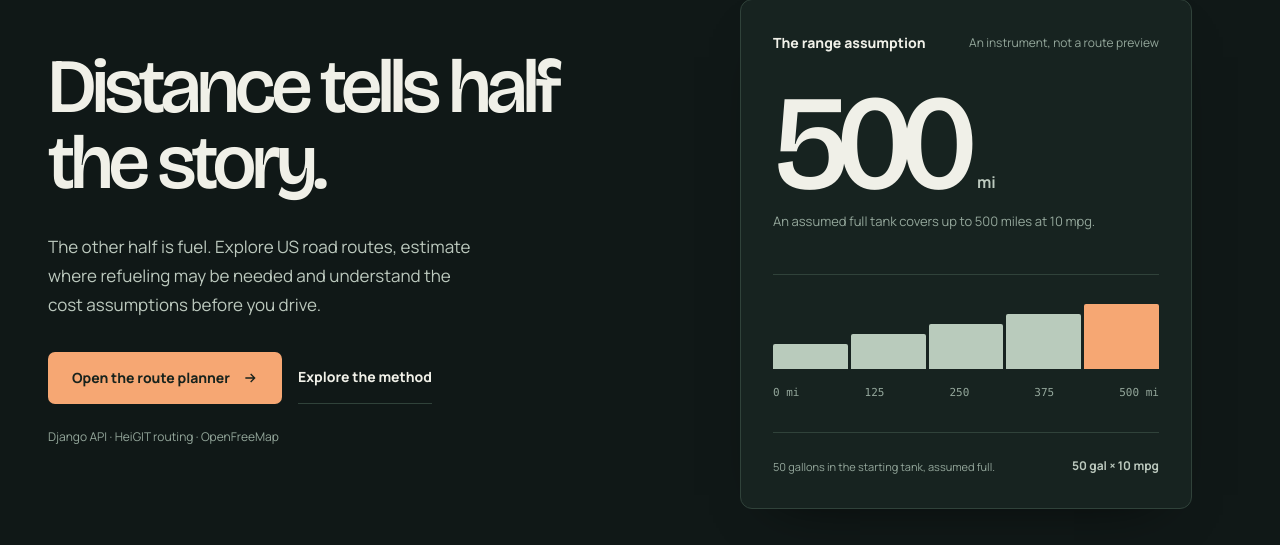
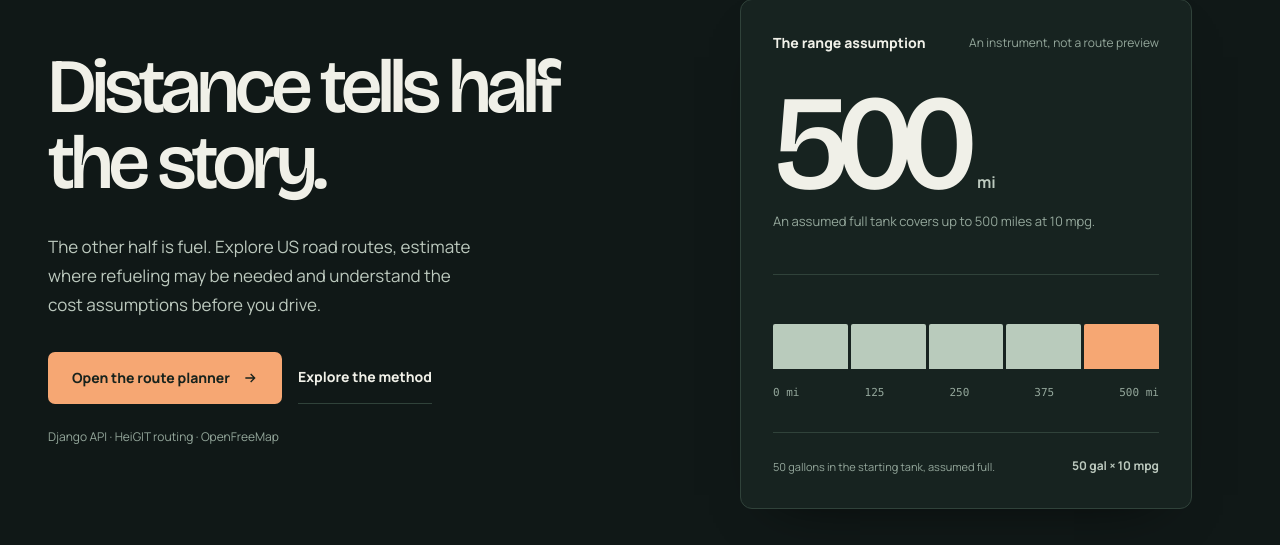
Before and after one commit to AgustinWojtyszyn/fuel-route-optimizer, a Python web app: template routes/templates/routes/landing.html in a window 1280 px wide. Shown: the part 165-710 px from the top of the page. Run offline with Jinja, Linux system fonts and the light colour scheme; the template is opened without the code that fills it, so the values that code supplies are empty.

Commit message:
refine(landing): show five truthful equal range intervals instead of arbitrary bars

```diff
--- a/routes/templates/routes/landing.html
+++ b/routes/templates/routes/landing.html
@@ -56,7 +56,7 @@
         <figure class="instrument" aria-labelledby="instrumentName">
           <div class="instrument__top">
             <span id="instrumentName" class="instrument__title" data-i18n="instrumentTitle">The range assumption</span>
-            <span class="instrument__sub" data-i18n="instrumentSub">An instrument, not a route preview</span>
+            <span class="instrument__sub" data-i18n="instrumentSub">Five equal 100-mile sections</span>
           </div>
           <div>
             <div class="instrument__number"><strong>500</strong><span data-i18n="instrumentUnit">mi</span></div>
@@ -64,7 +64,7 @@
           </div>
           <div class="instrument__track" aria-hidden="true">
             <div class="instrument__glyph">
-              <span style="--h:38%"></span><span style="--h:54%"></span><span style="--h:68%"></span><span style="--h:84%"></span><span style="--h:100%"></span>
+              <span style="--h:68%"></span><span style="--h:68%"></span><span style="--h:68%"></span><span style="--h:68%"></span><span style="--h:68%"></span>
             </div>
             <div class="instrument__ruler"><span>0 mi</span><span>125</span><span>250</span><span>375</span><span>500 mi</span></div>
           </div>
```
